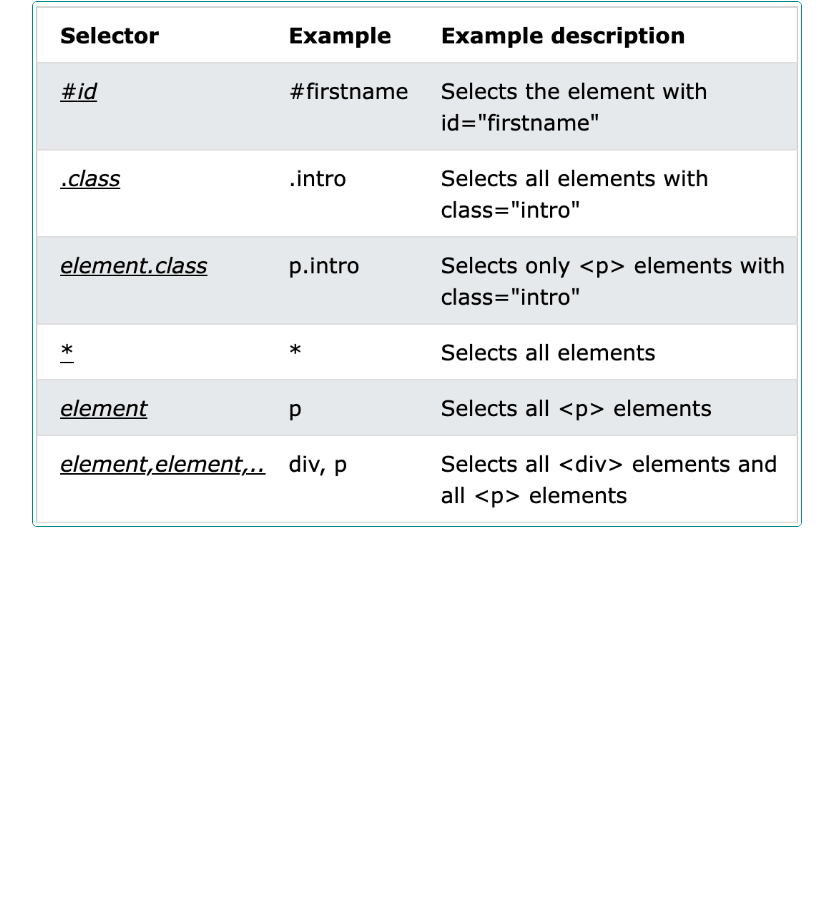
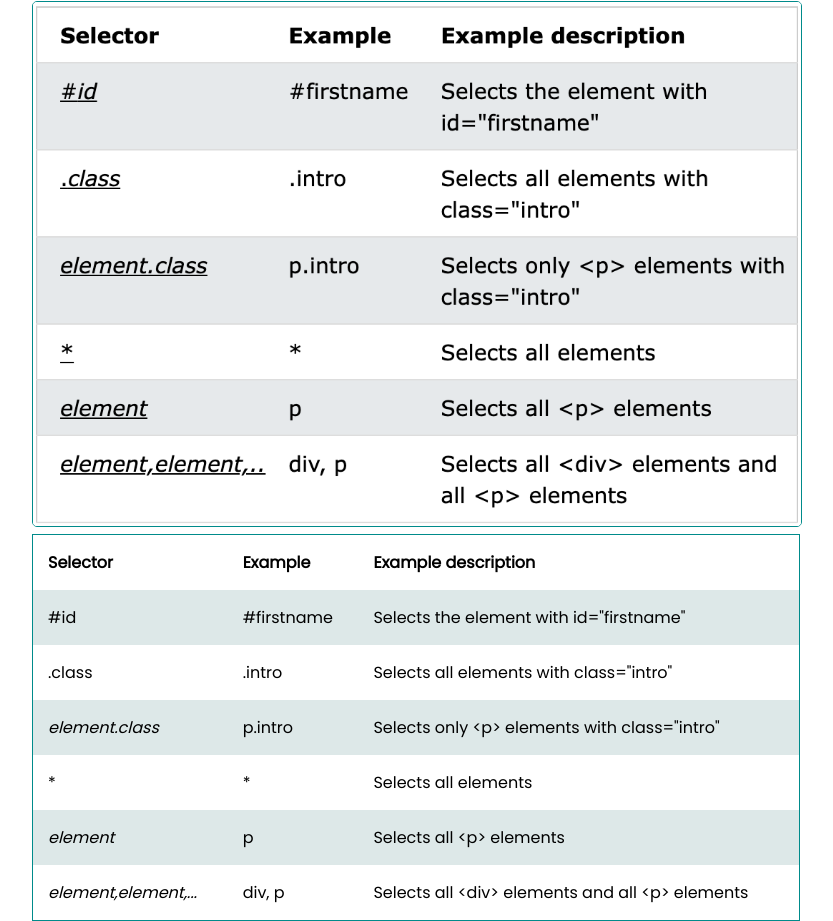
Before and after one commit to davidvazquez33/0373-A3_Selectores_CSS_VazquezDominguezDavid, a plain HTML site: page index.html in a window 1280 px wide. Shown: the part 2083-3004 px from the top of the page, without its empty margins (224-1057 px from the left). Before the commit the page ends 2617 px from the top, so only its background shows below. Drawn offline with Linux system fonts and the light colour scheme.

Commit message:
commit final

```diff
--- a/css/style.css
+++ b/css/style.css
@@ -71,3 +71,19 @@ img {
     border: solid darkcyan 1px;
     border-radius: 5px;
 }
+
+
+
+table {
+    width: 100%;
+    border-collapse: collapse;
+    border: solid darkcyan 1px;
+}
+th, td {
+    padding: 15px;
+    text-align: left;
+}
+.fondotabla {
+    background-color: rgb(221, 232, 232);
+
+}
--- a/index.html
+++ b/index.html
@@ -67,6 +67,45 @@
         </div>
     </div>
 
+    <!--Imagen hecha en tabla:-->
+    <table>
+        <tr>
+            <th>Selector</th>
+            <th>Example</th>
+            <th>Example description</th>
+        </tr>
+        <tr class="fondotabla">
+            <td>#id</td>
+            <td>#firstname</td>
+            <td>Selects the element with id="firstname"</td>
+        </tr>
+        <tr>
+            <td>.class</td>
+            <td>.intro</td>
+            <td>Selects all elements with class="intro"</td>
+        </tr>
+        <tr class="fondotabla">
+            <td><em>element.class</em></td>
+            <td>p.intro</td>
+            <td>Selects only &lt;p&gt; elements with class="intro"</td>
+        </tr>
+        <tr>
+            <td>*</td>
+            <td>*</td>
+            <td>Selects all elements</td>
+        </tr>
+        <tr class="fondotabla">
+            <td><em>element</em></td>
+            <td>p</td>
+            <td>Selects all &lt;p&gt; elements</td>
+        </tr>
+        <tr>
+            <td><em>element,element,...</em></td>
+            <td>div, p</td>
+            <td>Selects all &lt;div&gt; elements and all &lt;p&gt; elements</td>
+        </tr>
+    </table>
+
 </body>
 
 </html>
```
